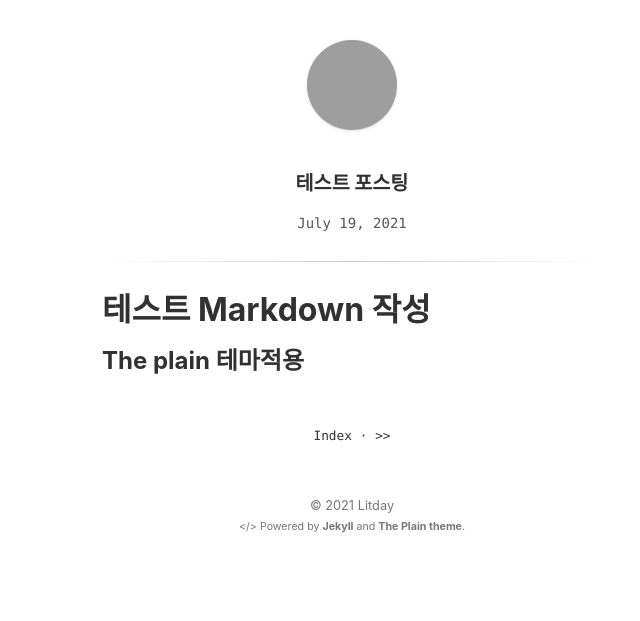
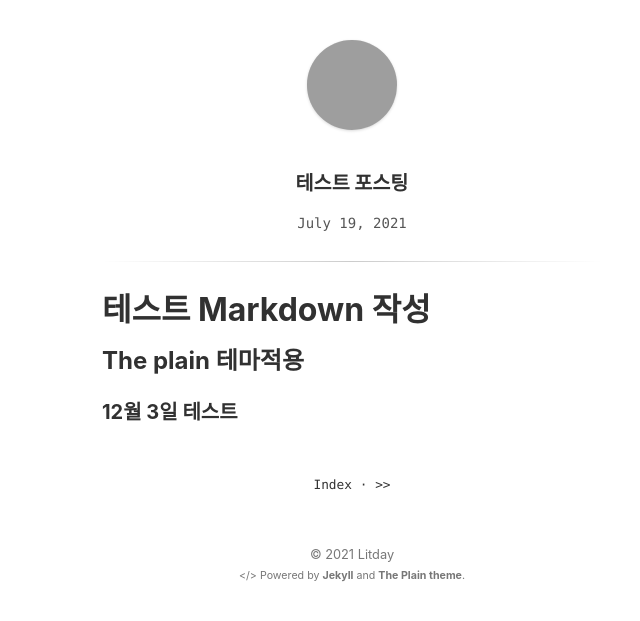
Before and after one commit to litday/litday.github.io, a Jekyll site: the page built from _posts/2021-07-19-테스트-포스팅.md, in a window 1280 px wide. Shown: the top 621 px of the page, without its empty margins (288-928 px from the left). Built offline with Jekyll 4.4.1, drawn with Linux system fonts in a browser that asks for light colours; grey boxes are pictures that could not be loaded.

Commit message:
테스트

```diff
--- a/_posts/2021-07-19-테스트-포스팅.md
+++ b/_posts/2021-07-19-테스트-포스팅.md
@@ -1,3 +1,5 @@
 # 테스트 Markdown 작성
 
 ## The plain 테마적용
+
+### 12월 3일 테스트
```
